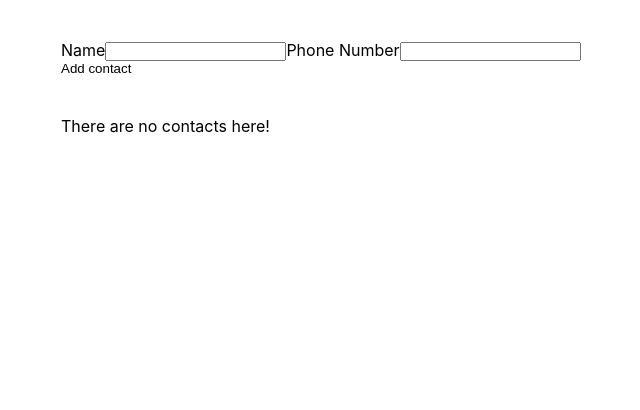
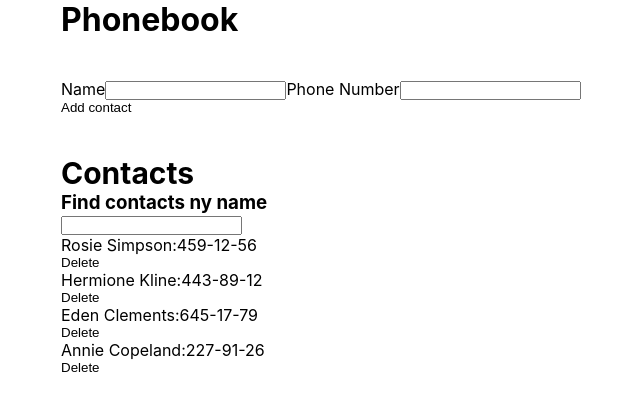
Before and after one commit to chertoha/goit-react-woolf-hw-02-phonebook, a React (Create React App) app: page / in a window 1280 px wide. Shown: the top 410 px of the page, without its empty margins (227-867 px from the left). Built offline with nearby package versions, Linux system fonts and the light colour scheme.

Commit message:
all steps

```diff
--- a/src/components/App/App.jsx
+++ b/src/components/App/App.jsx
@@ -1,35 +1,76 @@
 import ContactForm from 'components/ContactForm';
 import Contacts from 'components/Contacts';
 import Container from 'components/Container';
+import Search from 'components/Search';
 import Section from 'components/Section';
 import { Component } from 'react';
+import { filterList } from 'utils/filterList';
 
 class App extends Component {
   state = {
-    contacts: [],
+    // contacts: [],
+    contacts: [
+      { id: 'id-1', name: 'Rosie Simpson', tel: '459-12-56' },
+      { id: 'id-2', name: 'Hermione Kline', tel: '443-89-12' },
+      { id: 'id-3', name: 'Eden Clements', tel: '645-17-79' },
+      { id: 'id-4', name: 'Annie Copeland', tel: '227-91-26' },
+    ],
+
+    filter: '',
   };
 
   addContact = contact => {
+    const hasContact = this.state.contacts.some(
+      ({ name }) => name === contact.name
+    );
+
+    if (hasContact) {
+      alert(`${contact.name} is already in contacts`);
+      return;
+    }
+
     this.setState(state => ({
       ...state,
       contacts: [...state.contacts, contact],
     }));
   };
 
+  onChangeFilterHandler = e => {
+    const { value } = e.target;
+    this.setState(state => ({ ...state, filter: value }));
+  };
+
+  onDeleteContactHandler = contactId => {
+    this.setState(state => ({
+      ...state,
+      contacts: [...state.contacts.filter(({ id }) => id !== contactId)],
+    }));
+  };
+
   render() {
-    const { contacts } = this.state;
+    const { contacts, filter } = this.state;
+
+    const filteredContacts = filterList('name', contacts, filter);
 
     return (
       <div>
         <Container>
+          <h1>Phonebook</h1>
           <Section>
             <ContactForm addContact={this.addContact} />
           </Section>
         </Container>
 
         <Container>
-          <Section>
-            <Contacts contacts={contacts} />
+          <Section title="Contacts">
+            <Contacts
+              contacts={filteredContacts}
+              onDelete={this.onDeleteContactHandler}
+            >
+              {contacts.length !== 0 && (
+                <Search value={filter} handler={this.onChangeFilterHandler} />
+              )}
+            </Contacts>
           </Section>
         </Container>
       </div>
--- a/src/components/ContactForm/ContactForm.jsx
+++ b/src/components/ContactForm/ContactForm.jsx
@@ -16,9 +16,9 @@ class ContactForm extends Component {
     e.preventDefault();
 
     const { addContact } = this.props;
-    const { name } = e.target.elements;
+    const { name, tel } = e.target.elements;
 
-    addContact({ id: nanoid(4), name: name.value });
+    addContact({ id: nanoid(4), name: name.value, tel: tel.value });
   };
 
   render() {
--- /dev/null
+++ b/src/components/ContactList/ContactItem.jsx
@@ -0,0 +1,20 @@
+const { Component } = require('react');
+
+class ContactItem extends Component {
+  render() {
+    const { name, tel, onClick } = this.props;
+    return (
+      <div>
+        <p>
+          {name}:{tel}
+        </p>
+
+        <button type="button" onClick={onClick}>
+          Delete
+        </button>
+      </div>
+    );
+  }
+}
+
+export default ContactItem;
--- /dev/null
+++ b/src/components/ContactList/ContactList.jsx
@@ -0,0 +1,28 @@
+import ContactItem from './ContactItem';
+
+const { Component } = require('react');
+
+class ContactList extends Component {
+  render() {
+    const { contacts, onDelete } = this.props;
+
+    if (contacts.length === 0) return <p>No contacts</p>;
+
+    return (
+      <ul>
+        {contacts.map(({ id, ...rest }) => (
+          <li key={id}>
+            <ContactItem
+              {...rest}
+              onClick={() => {
+                onDelete(id);
+              }}
+            />
+          </li>
+        ))}
+      </ul>
+    );
+  }
+}
+
+export default ContactList;
--- /dev/null
+++ b/src/components/ContactList/index.js
@@ -0,0 +1 @@
+export { default } from './ContactList';
--- a/src/components/Contacts/Contacts.jsx
+++ b/src/components/Contacts/Contacts.jsx
@@ -1,19 +1,15 @@
+import ContactList from 'components/ContactList';
 import { Component } from 'react';
 
 class Contacts extends Component {
   render() {
-    const { contacts } = this.props;
-
-    if (contacts.length === 0) return <p>There are no contacts here!</p>;
+    const { children, ...rest } = this.props;
 
     return (
-      <ul>
-        {contacts.map(({ id, name }) => (
-          <li key={id}>
-            <p>{name}</p>
-          </li>
-        ))}
-      </ul>
+      <div>
+        {children}
+        <ContactList {...rest} />
+      </div>
     );
   }
 }
--- /dev/null
+++ b/src/components/Search/Search.jsx
@@ -0,0 +1,15 @@
+const { Component } = require('react');
+
+class Search extends Component {
+  render() {
+    const { value, handler } = this.props;
+    return (
+      <div>
+        <h3>Find contacts ny name</h3>
+        <input type="text" value={value} onChange={handler} />
+      </div>
+    );
+  }
+}
+
+export default Search;
--- /dev/null
+++ b/src/components/Search/index.js
@@ -0,0 +1 @@
+export { default } from './Search';
--- /dev/null
+++ b/src/utils/filterList.js
@@ -0,0 +1,4 @@
+export const filterList = (key, list, filterValue) =>
+  list.filter(item =>
+    item[key].toLowerCase().includes(filterValue.toLowerCase())
+  );
```
